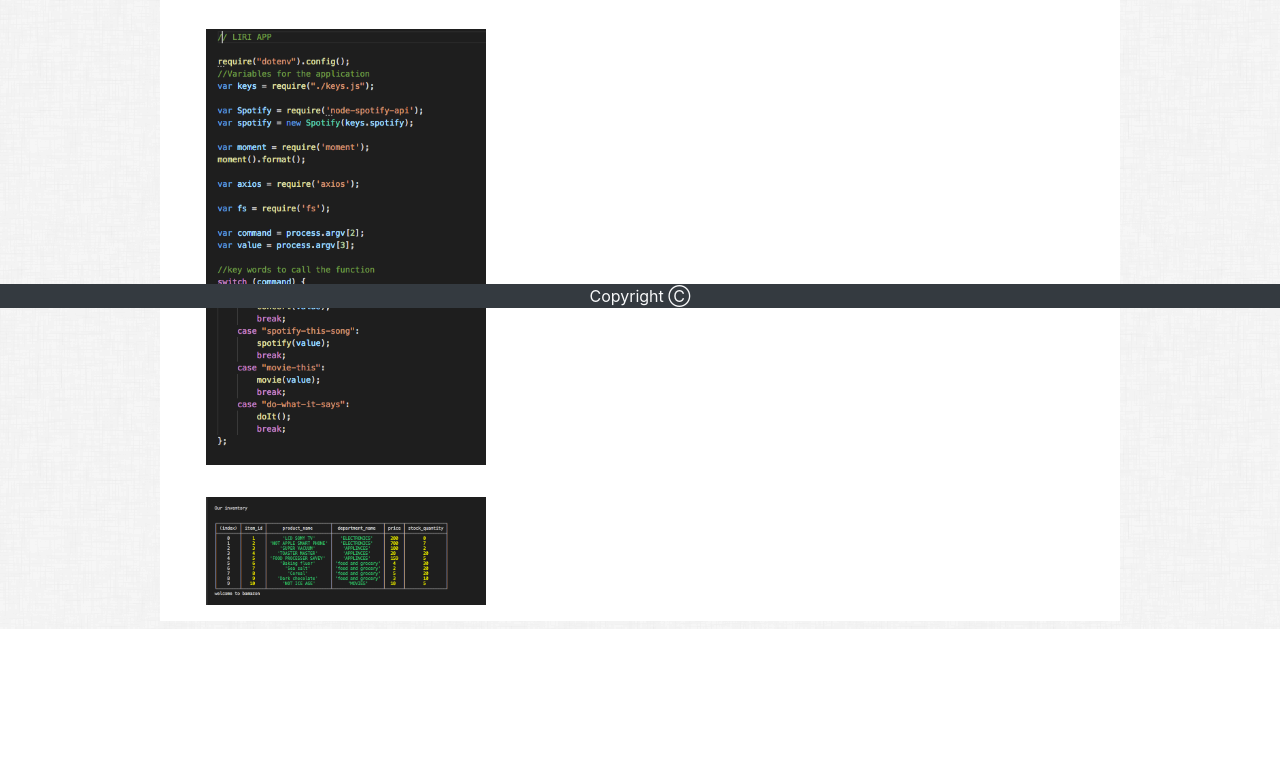
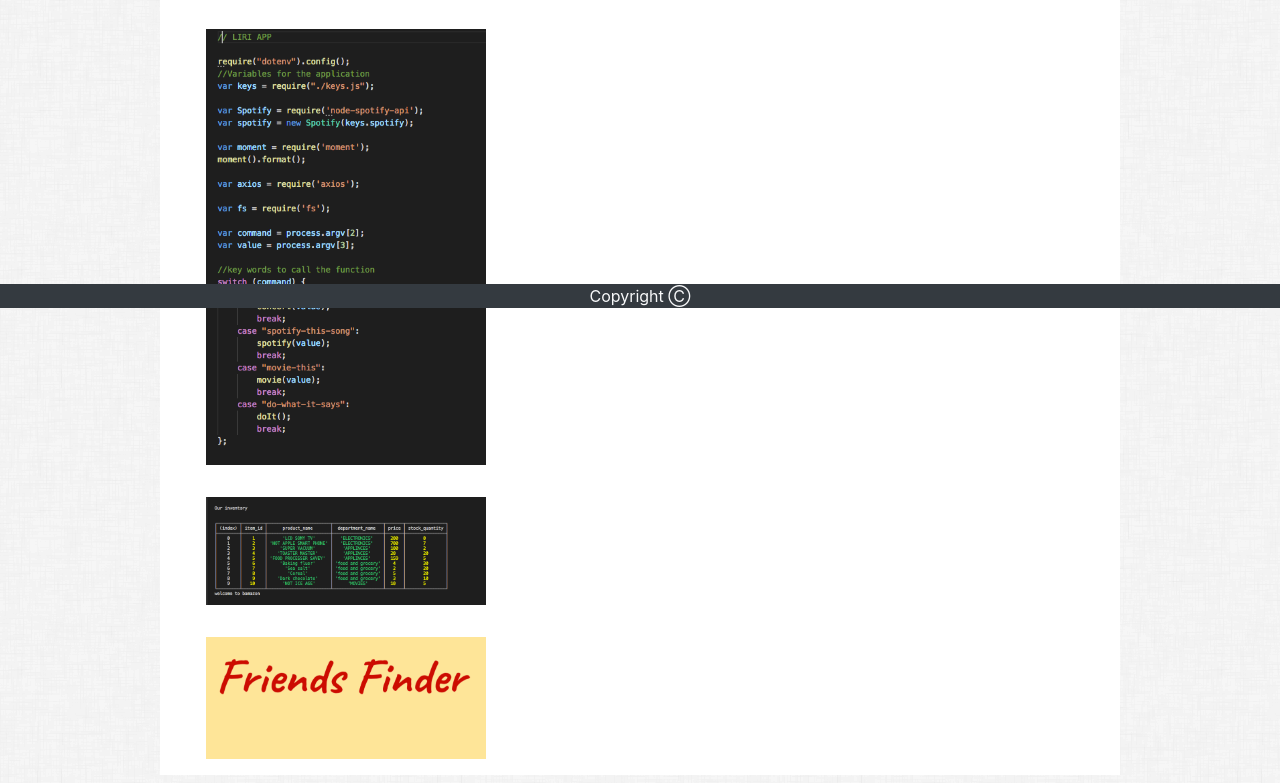
Before and after one commit to ahmedaq1/Homework2, a plain HTML site: page portfolio.html in a window 1280 px wide. Shown: the part 492-1275 px from the top of the page. Before the commit the page ends 1121 px from the top, so only its background shows below. Drawn offline with nearby package versions, Linux system fonts and the light colour scheme.

Commit message:
add friend finder

```diff
--- a/portfolio.html
+++ b/portfolio.html
@@ -48,6 +48,8 @@
                             <a href="https://ahmedaq1.github.io/GIPHY/"><img class="w-100 img-responsive m-3" src="images/giphy.png" alt="non"></a>
                             <a href="https://github.com/ahmedaq1/liri-node-app"><img class="w-100 img-responsive m-3" src="images/Screen Shot 2019-09-16 at 5.36.59 PM.png" alt="non"></a>
                             <a href="https://github.com/ahmedaq1/bamazon"><img class="w-100 img-responsive m-3" src="images/bamazon.png" alt="non"></a>
+                            <a href="https://github.com/ahmedaq1/FriendFinder"><img class="w-100 img-responsive m-3" src="images/ff.png" alt="non"></a>
+
 
 
 
```
Also changed, not shown: images/ff.png (added).
